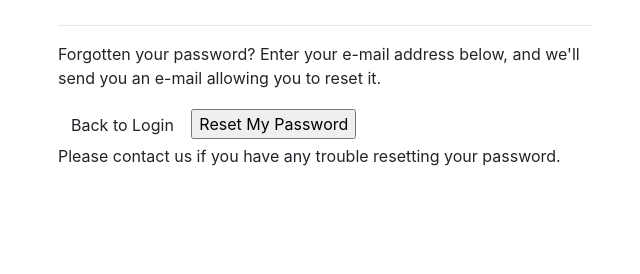
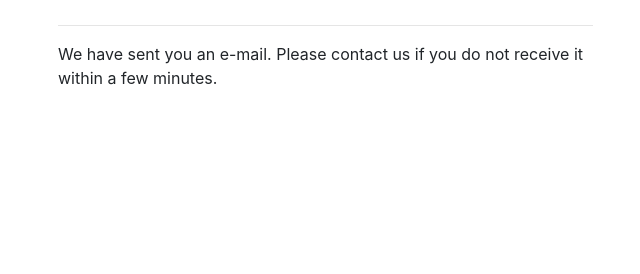
Before and after one commit to MrBertieG/pic-shack-p5, a Django app: a page that uses templates/allauth/account/password_reset_done.html in a window 1280 px wide. Shown: the part 170-444 px from the top of the page, without its empty margins (32-672 px from the left). Run offline with Django 3.2, Linux system fonts and the light colour scheme; some libraries are stand-ins or nearby versions.

Commit message:
Change templates in allauth folder for password reset done and password reset

```diff
--- a/templates/allauth/account/password_reset_done.html
+++ b/templates/allauth/account/password_reset_done.html
@@ -6,22 +6,13 @@
 {% block head_title %}{% trans "Password Reset" %}{% endblock %}
 
 {% block inner_content %}
-
     <hr>
     <h2 class="logo-font mb-4">{% trans "Password Reset" %}</h2>
     <hr>
+
     {% if user.is_authenticated %}
     {% include "account/snippets/already_logged_in.html" %}
     {% endif %}
 
-    <p>{% trans "Forgotten your password? Enter your e-mail address below, and we'll send you an e-mail allowing you to reset it." %}</p>
-
-    <form method="POST" action="{% url 'account_reset_password' %}" class="password_reset">
-        {% csrf_token %}
-        {{ form|crispy }}
-        <a class="btn btn-outline-black rounded-0" href="{% url 'account_login' %}">Back to Login</a>
-        <input type="submit" value="{% trans 'Reset My Password' %}" />
-    </form>
-
-    <p>{% blocktrans %}Please contact us if you have any trouble resetting your password.{% endblocktrans %}</p>
+    <p>{% blocktrans %}We have sent you an e-mail. Please contact us if you do not receive it within a few minutes.{% endblocktrans %}</p>
 {% endblock %}
```
Also changed, not shown: templates/allauth/account/password_set.html (+7 -8 lines).
